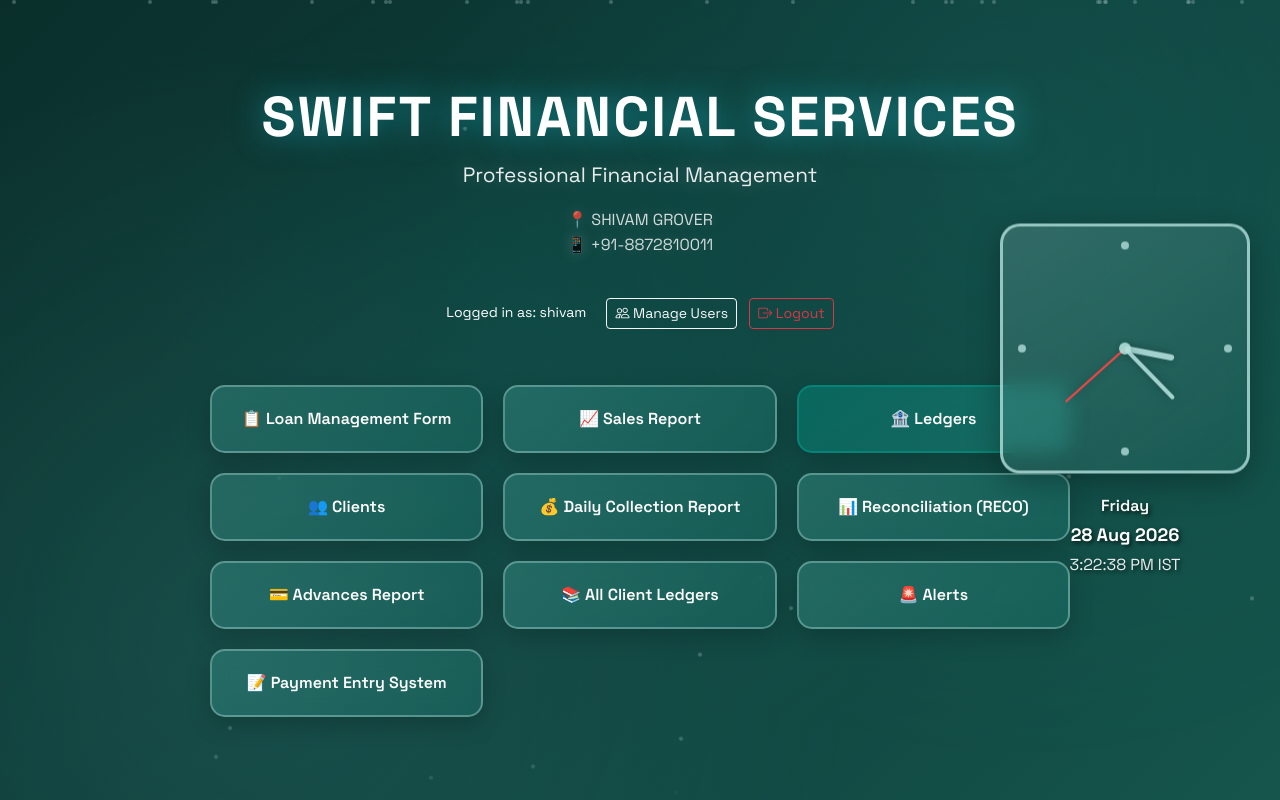
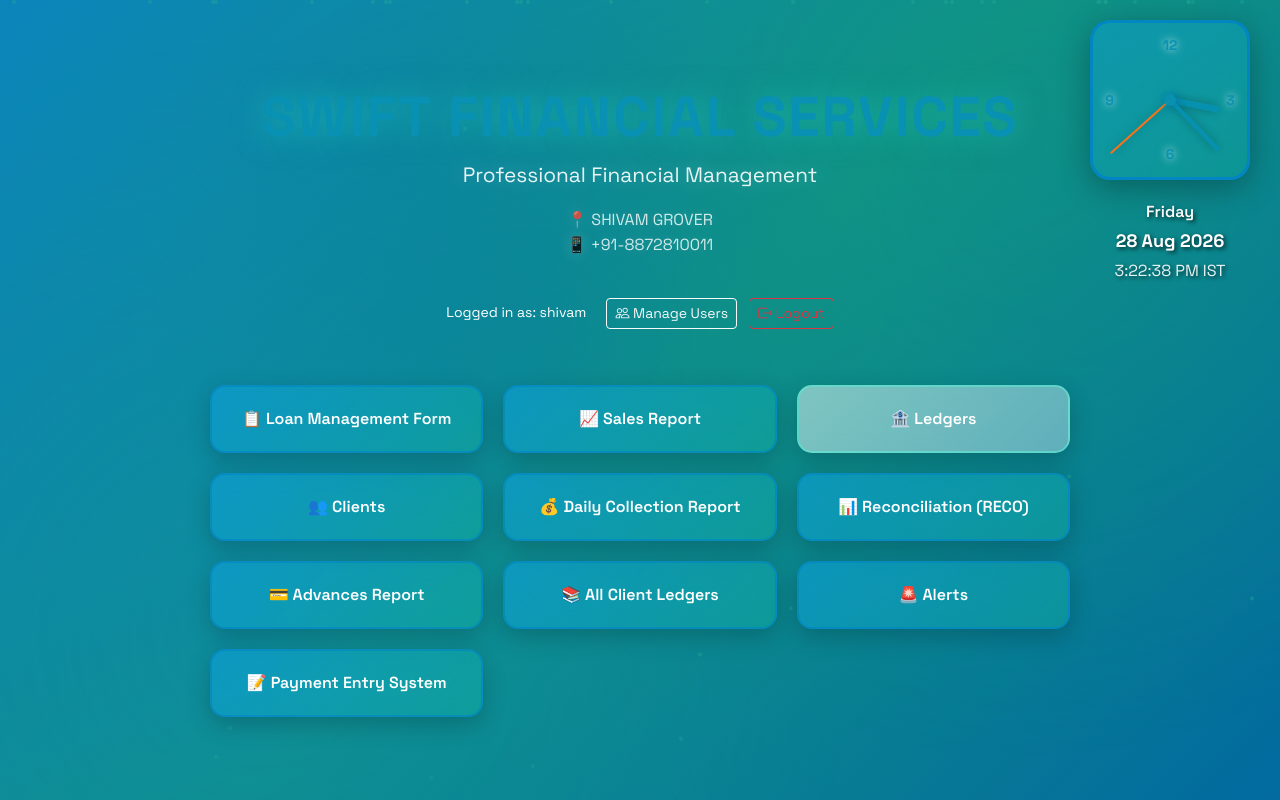
Before and after one commit to vishuadv/vishu, a Flask app: page /home in a window 1280 px wide. Run offline with Flask 3, Linux system fonts and the light colour scheme; a user stored in the database is signed in; some libraries are stand-ins or nearby versions.

Commit message:
Update color schema to sky blue/teal dual tone across index.html and loan_form.html

```diff
--- a/templates/index.html
+++ b/templates/index.html
@@ -20,7 +20,7 @@
       overflow-x: hidden;
       overflow-y: auto;
       position: relative;
-      background: linear-gradient(140deg, rgba(224, 242, 241, 0.95), rgba(178, 223, 219, 0.9));
+      background: linear-gradient(140deg, rgba(240, 249, 255, 0.95), rgba(224, 242, 254, 0.9));
       color: #0f172a;
     }
 
@@ -31,7 +31,7 @@
       left: 0;
       width: 100%;
       height: 100%;
-      background: linear-gradient(135deg, #0d3b36 0%, #134e4a 50%, #1a6b5f 100%);
+      background: linear-gradient(135deg, #0ea5e9 0%, #14b8a6 50%, #0284c7 100%);
       z-index: -3;
     }
 
@@ -43,9 +43,9 @@
       width: 100%;
       height: 100%;
       background:
-        radial-gradient(circle at 20% 80%, rgba(77, 182, 172, 0.3) 0%, transparent 50%),
-        radial-gradient(circle at 80% 20%, rgba(38, 166, 154, 0.3) 0%, transparent 50%),
-        radial-gradient(circle at 40% 40%, rgba(0, 150, 136, 0.2) 0%, transparent 40%);
+        radial-gradient(circle at 20% 80%, rgba(14, 165, 233, 0.5) 0%, transparent 50%),
+        radial-gradient(circle at 80% 20%, rgba(20, 184, 166, 0.4) 0%, transparent 50%),
+        radial-gradient(circle at 40% 40%, rgba(2, 132, 199, 0.4) 0%, transparent 40%);
       animation: pulse 8s ease-in-out infinite;
     }
 
@@ -68,7 +68,7 @@
       position: absolute;
       width: 4px;
       height: 4px;
-      background: rgba(178, 223, 219, 0.4);
+      background: rgba(45, 212, 191, 0.4);
       border-radius: 50%;
       animation: float 15s infinite;
     }
@@ -101,41 +101,41 @@
     #clock-container {
       display: block;
       position: fixed;
-      top: 50%;
+      top: 20px;
       right: 30px;
-      transform: translateY(-50%);
       text-align: center;
       z-index: 100;
     }
 
     /* Modern Square Clock */
     #clock {
-      width: 250px; height: 250px;
-      border: 3px solid rgba(178, 223, 219, 0.8);
+      width: 160px; height: 160px;
+      border: 3px solid rgba(2, 132, 199, 0.9);
       border-radius: 20px;
-      background: linear-gradient(145deg, rgba(178, 223, 219, 0.2), rgba(77, 182, 172, 0.1));
+      background: linear-gradient(145deg, rgba(14, 165, 233, 0.4), rgba(20, 184, 166, 0.3));
       position: relative;
       box-shadow: 0 8px 32px rgba(0, 0, 0, 0.3);
       backdrop-filter: blur(10px);
     }
 
-    /* Clock Dots (instead of numbers) */
-    .dot {
+    /* Clock Numbers */
+    .clock-number {
       position: absolute;
-      width: 8px; height: 8px;
-      background: rgba(178, 223, 219, 0.8);
-      border-radius: 50%;
-    }
-
-    .dot-12 { top: 6%; left: 50%; transform: translateX(-50%); }
-    .dot-3 { top: 50%; right: 6%; transform: translateY(-50%); }
-    .dot-6 { bottom: 6%; left: 50%; transform: translateX(-50%); }
-    .dot-9 { top: 50%; left: 6%; transform: translateY(-50%); }
+      font-size: 14px;
+      font-weight: bold;
+      color: rgba(8, 145, 178, 0.95);
+      text-shadow: 0 0 8px rgba(255, 255, 255, 0.8);
+    }
+
+    .num-12 { top: 8%; left: 50%; transform: translateX(-50%); }
+    .num-3 { top: 50%; right: 8%; transform: translateY(-50%); }
+    .num-6 { bottom: 8%; left: 50%; transform: translateX(-50%); }
+    .num-9 { top: 50%; left: 8%; transform: translateY(-50%); }
 
     /* Clock Hands */
     .hand {
       position: absolute;
-      background: rgba(178, 223, 219, 0.9);
+      background: rgba(8, 145, 178, 0.95);
       top: 50%; left: 50%;
       transform-origin: bottom center;
       border-radius: 10px;
@@ -153,17 +153,18 @@
 
     .second-hand {
       width: 2px; height: 80px;
-      background: #ff4444;
+      background: #f97316;
     }
 
     .center-dot {
       position: absolute;
       top: 50%; left: 50%;
       width: 12px; height: 12px;
-      background: rgba(178, 223, 219, 0.9);
+      background: rgba(8, 145, 178, 0.95);
       border-radius: 50%;
       transform: translate(-50%, -50%);
       z-index: 10;
+      box-shadow: 0 0 10px rgba(2, 132, 199, 0.8);
     }
 
     /* Date and Time Display */
@@ -206,10 +207,10 @@
     }
 
     h1 {
-      color: white;
+      color: #0891b2;
       font-size: 3.5rem;
       margin-bottom: 10px;
-      text-shadow: 0 0 30px rgba(34, 211, 238, 0.5);
+      text-shadow: 0 0 30px rgba(45, 212, 191, 0.5);
       font-weight: 700;
       letter-spacing: 2px;
     }
@@ -238,8 +239,8 @@
     }
 
     .report-button {
-      background: linear-gradient(135deg, rgba(77, 182, 172, 0.3), rgba(38, 166, 154, 0.2));
-      border: 2px solid rgba(178, 223, 219, 0.4);
+      background: linear-gradient(135deg, rgba(14, 165, 233, 0.5), rgba(20, 184, 166, 0.4));
+      border: 2px solid rgba(2, 132, 199, 0.6);
       padding: 20px;
       border-radius: 15px;
       color: white;
@@ -252,22 +253,22 @@
     }
 
     .report-button:hover {
-      background: linear-gradient(135deg, rgba(77, 182, 172, 0.5), rgba(38, 166, 154, 0.4));
-      border-color: rgba(77, 182, 172, 0.7);
+      background: linear-gradient(135deg, rgba(14, 165, 233, 0.7), rgba(20, 184, 166, 0.6));
+      border-color: rgba(2, 132, 199, 0.8);
       transform: translateY(-5px);
-      box-shadow: 0 12px 35px rgba(77, 182, 172, 0.4);
+      box-shadow: 0 12px 35px rgba(2, 132, 199, 0.5);
     }
 
     /* Special highlight for AFIN CLIENTS button */
     .report-button.afin-button {
-      background: linear-gradient(135deg, rgba(0, 150, 136, 0.4), rgba(38, 166, 154, 0.3));
-      border: 2px solid rgba(0, 150, 136, 0.6);
+      background: linear-gradient(135deg, rgba(240, 253, 250, 0.5), rgba(224, 242, 254, 0.4));
+      border: 2px solid rgba(94, 234, 212, 0.6);
     }
 
     .report-button.afin-button:hover {
-      background: linear-gradient(135deg, rgba(0, 150, 136, 0.6), rgba(38, 166, 154, 0.5));
-      border-color: rgba(0, 150, 136, 0.8);
-      box-shadow: 0 12px 35px rgba(0, 150, 136, 0.5);
+      background: linear-gradient(135deg, rgba(240, 253, 250, 0.7), rgba(224, 242, 254, 0.6));
+      border-color: rgba(94, 234, 212, 0.8);
+      box-shadow: 0 12px 35px rgba(94, 234, 212, 0.5);
     }
 
     /* Clients Modal */
@@ -661,10 +652,10 @@
   <!-- Modern Square Clock -->
   <div id="clock-container">
     <div id="clock">
-      <div class="dot dot-12"></div>
-      <div class="dot dot-3"></div>
-      <div class="dot dot-6"></div>
-      <div class="dot dot-9"></div>
+      <div class="clock-number num-12">12</div>
+      <div class="clock-number num-3">3</div>
+      <div class="clock-number num-6">6</div>
+      <div class="clock-number num-9">9</div>
 
       <div class="hand hour-hand"></div>
       <div class="hand minute-hand"></div>
--- a/templates/login.html
+++ b/templates/login.html
@@ -206,7 +206,7 @@
 
         .clock-card {
             padding: 0;
-            width: min(280px, 100%);
+            width: min(224px, 100%);
         }
 
         .card-clean {
@@ -313,7 +313,7 @@
 
         .clock-card {
             padding: 0;
-            width: min(280px, 100%);
+            width: min(224px, 100%);
         }
 
         #istSvgClock {
@@ -443,7 +443,7 @@
             }
 
             .clock-card {
-                width: min(200px, 100%);
+                width: min(160px, 100%);
             }
 
             .app-header {
```
Also changed, not shown: other parts of templates/index.html (+12 -22 lines).
